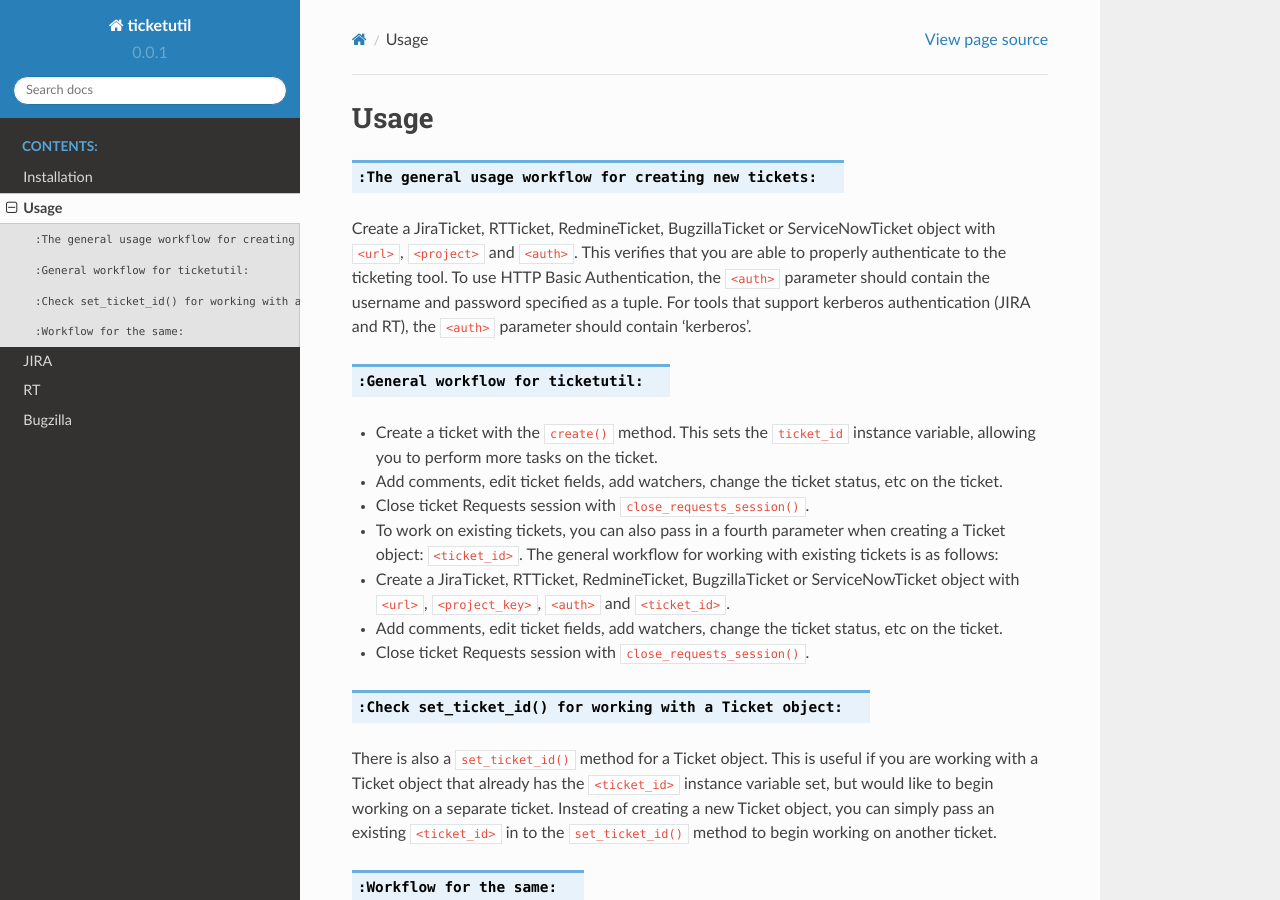
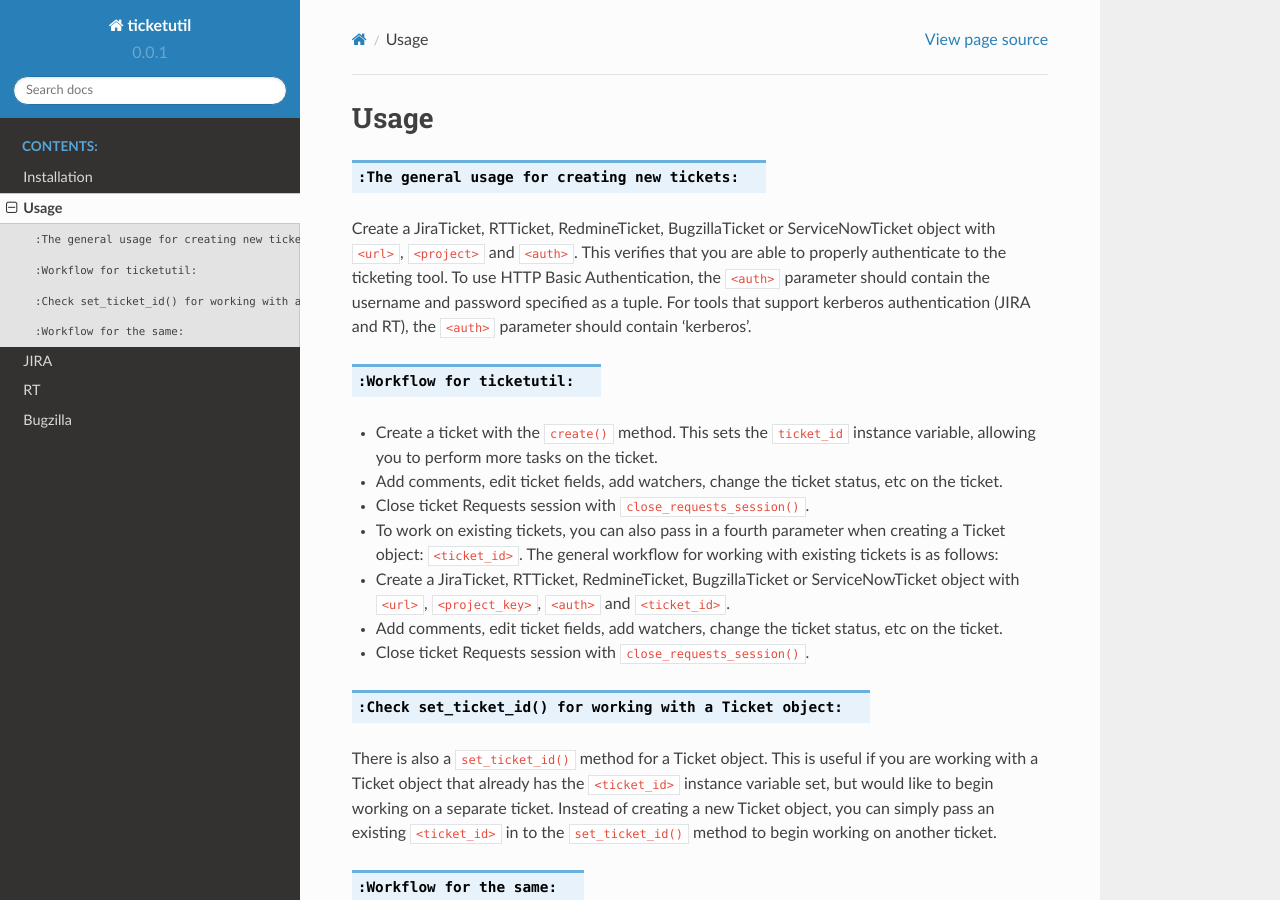
Before and after one commit to dmranck/ticketutil, a Sphinx documentation site: the page built from read-the-docs/source/Usage.rst, in a window 1280 px wide and 900 px high. Built offline with Sphinx 7.4.7 and the Read the Docs theme 2.0.0, drawn with Linux system fonts in a browser that asks for light colours.

Commit message:
UPDATE Usage.rst

```diff
--- a/read-the-docs/source/Usage.rst
+++ b/read-the-docs/source/Usage.rst
@@ -1,7 +1,7 @@
 Usage
 =====
 
-.. rst:role:: The general usage workflow for creating new tickets
+.. rst:role:: The general usage for creating new tickets
 
 Create a JiraTicket, RTTicket, RedmineTicket, BugzillaTicket
 or ServiceNowTicket object with ``<url>``, ``<project>`` and ``<auth>``. This
@@ -12,7 +12,7 @@
 'kerberos'.
 
 
-.. rst:role:: General workflow for ticketutil
+.. rst:role:: Workflow for ticketutil
 
 - Create a ticket with the ``create()`` method. This sets the ``ticket_id``
   instance variable, allowing you to perform more tasks on the ticket.
```
